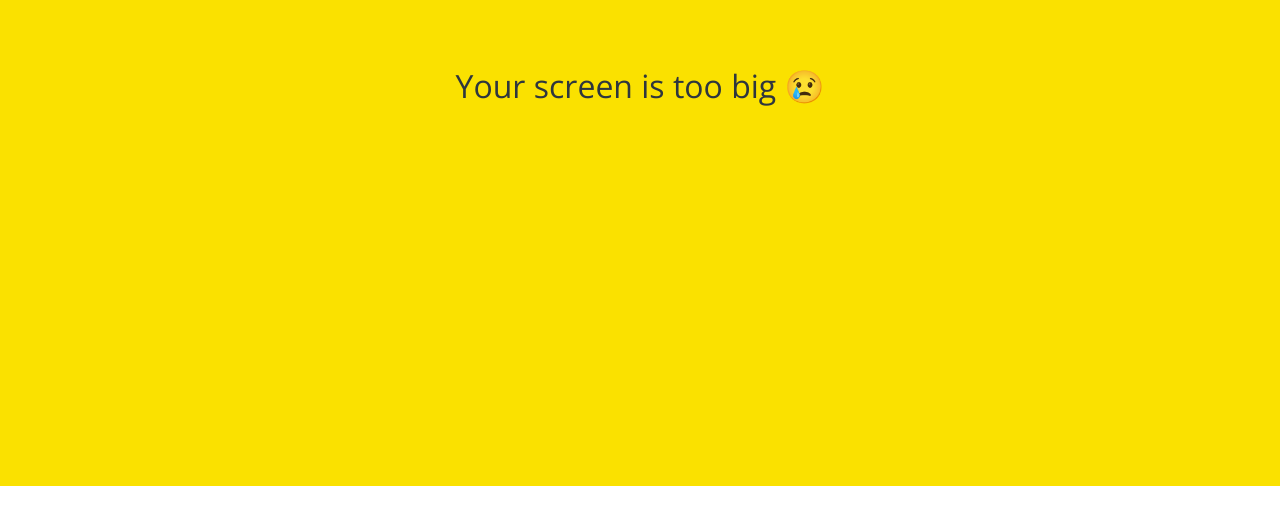
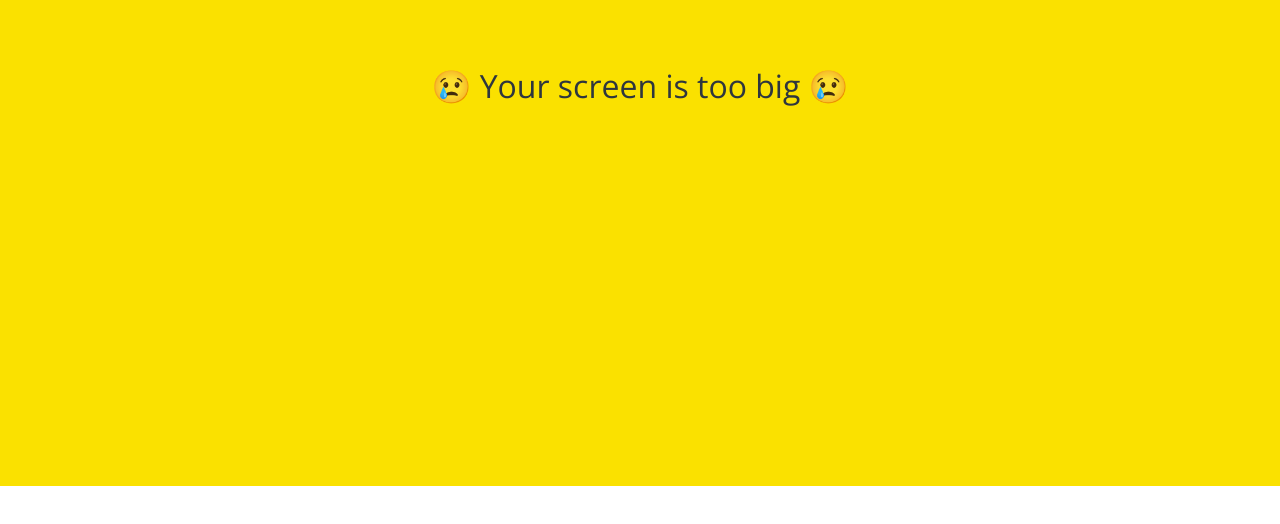
Before and after one commit to junesaisquoi/kokoa-clone, a plain HTML site: page friends.html in a window 1280 px wide. Shown: the part 314-838 px from the top of the page. Drawn offline with nearby package versions, Linux system fonts and the light colour scheme; grey boxes are pictures that could not be loaded.

Commit message:
add 😢

```diff
--- a/friends.html
+++ b/friends.html
@@ -108,7 +108,7 @@
     </div>
 
     <div id="no-mobile">
-      <span>Your screen is too big 😢 </span>
+      <span>😢 Your screen is too big 😢</span>
     </div>
 
     <script
```
